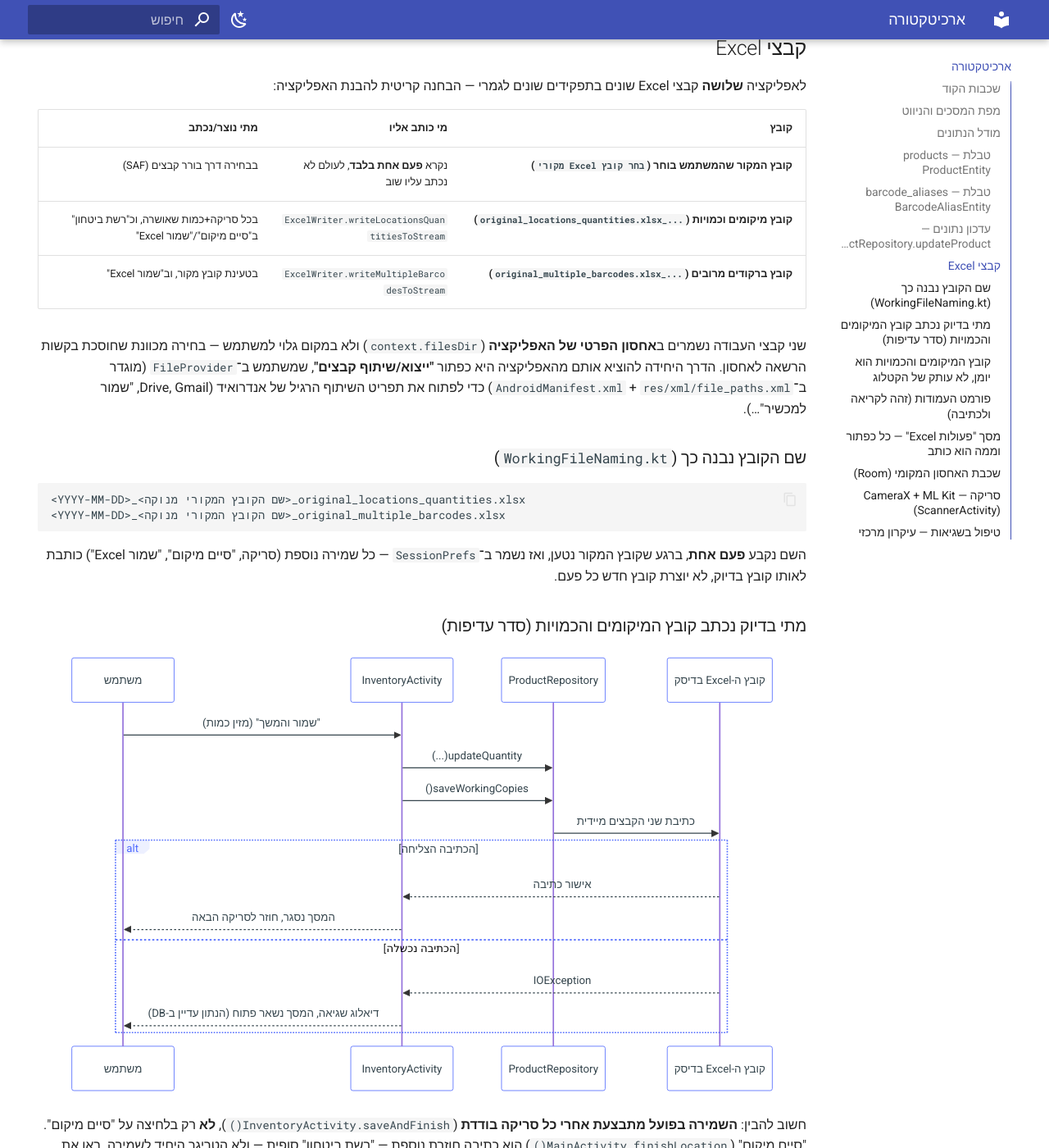
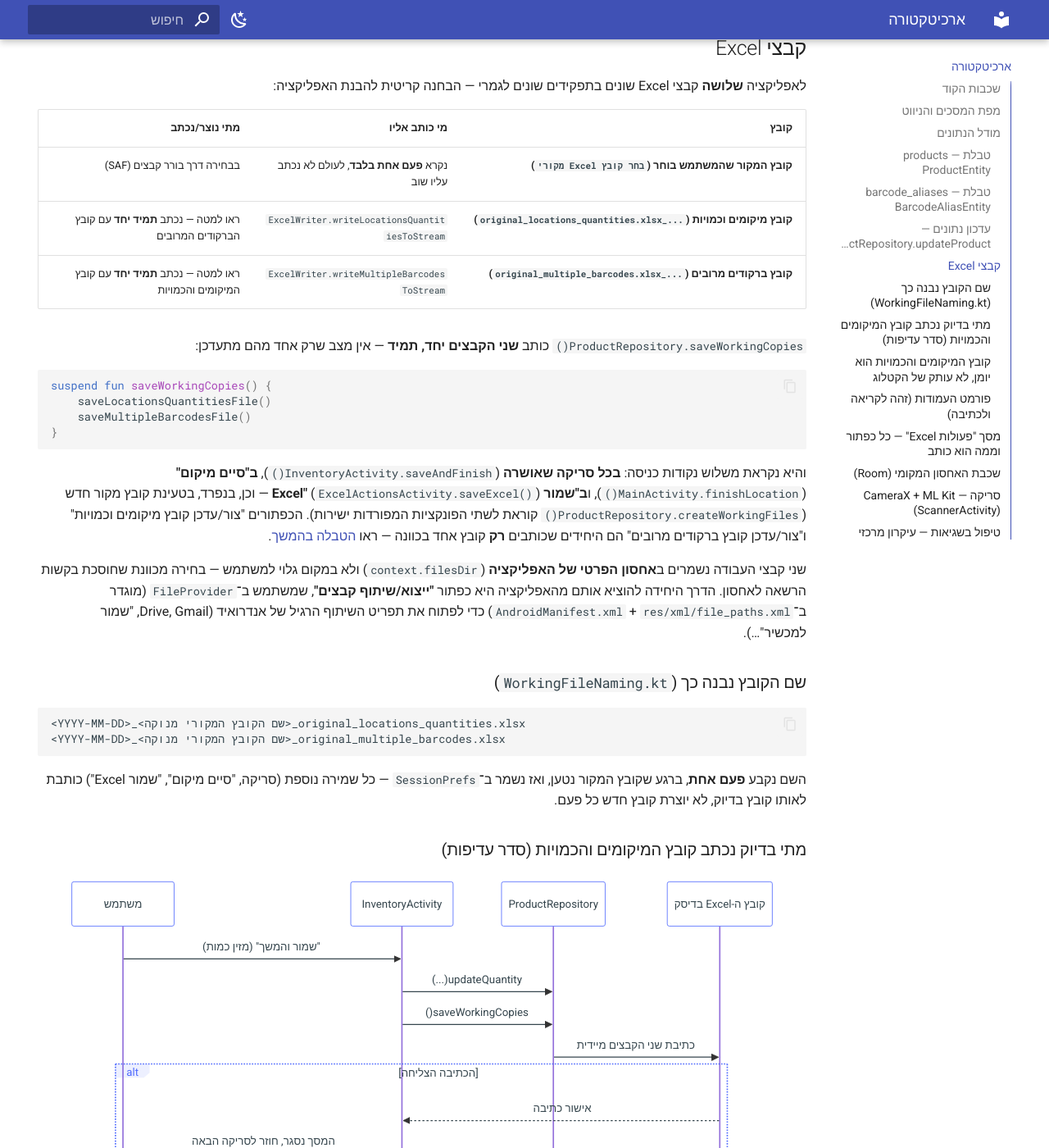
Before and after one commit to nathanemuyal/StockScanner, an MkDocs documentation site: the page built from docs/architecture.md, in a window 1280 px wide and 1400 px high, scrolled down 2829 px. Shown: the whole window at 82% size. Built offline with MkDocs 1.6.1 and Material for MkDocs 9.7.7, drawn with Linux system fonts in a browser that asks for light colours; some of the changed text lies outside the part shown.

Commit message:
Fix documentation review findings from PR #10
Addresses all 10 findings from the automated code review:

- architecture.md: correct save-timing table/prose — the two working
  files are always written together via saveWorkingCopies(), not on
  separate triggers; fix ExcelSaveException (was misnamed IOException)
  in the sequence diagram; replace a broken [[wiki-link]] pointing at
  a private memory file with a link to PR #9; correct the "only the
  first sheet is read" overstatement to account for the second
  (aliases) sheet
- behavior.md: fix the same IOException -> ExcelSaveException naming
  in two rows; add the missing total>0 condition on "סרוק מוצר"
  visibility; add a note anchoring the table to the actual test files
  as the authoritative source
- correct-usage.md: remove the contradicting "only first sheet" bullet
  (line 49 disagreed with line 8 on the same page) and stop copying
  README's limitations list inline — link to it instead so the two
  don't drift apart again
- README.md: fix the same stale "first sheet only" claim, and update
  the verification section with the current, freshly-run test count
  (120 unit tests, 0 failures) and the on-device instrumented tests
  that already exist (OnDeviceBarcodeRowTest.kt, RealPhotoScannerTest.kt)
  — it previously said on-device behavior was "not yet tested", which
  is what the reviewer flagged as stale
- docs/assets/screenshots/*.png: resize the 6 real screenshots from
  1080x2340 to 640x1387 (2x their 320px display width) and palette-
  quantize them — repo weight for these drops from ~604KB to ~236KB
  with no visible quality loss

Co-Authored-By: Claude Sonnet 5 <noreply@anthropic.com>

````diff
--- a/docs/architecture.md
+++ b/docs/architecture.md
@@ -115,8 +115,25 @@ flowchart TD
 | קובץ | מי כותב אליו | מתי נוצר/נכתב |
 |---|---|---|
 | **קובץ המקור** שהמשתמש בוחר (`בחר קובץ Excel מקורי`) | נקרא **פעם אחת בלבד**, לעולם לא נכתב עליו שוב | בבחירה דרך בורר קבצים (SAF) |
-| **קובץ מיקומים וכמויות** (`..._original_locations_quantities.xlsx`) | `ExcelWriter.writeLocationsQuantitiesToStream` | בכל סריקה+כמות שאושרה, וכ"רשת ביטחון" ב"סיים מיקום"/"שמור Excel" |
-| **קובץ ברקודים מרובים** (`..._original_multiple_barcodes.xlsx`) | `ExcelWriter.writeMultipleBarcodesToStream` | בטעינת קובץ מקור, וב"שמור Excel" |
+| **קובץ מיקומים וכמויות** (`..._original_locations_quantities.xlsx`) | `ExcelWriter.writeLocationsQuantitiesToStream` | ראו למטה — נכתב **תמיד יחד** עם קובץ הברקודים המרובים |
+| **קובץ ברקודים מרובים** (`..._original_multiple_barcodes.xlsx`) | `ExcelWriter.writeMultipleBarcodesToStream` | ראו למטה — נכתב **תמיד יחד** עם קובץ המיקומים והכמויות |
+
+`ProductRepository.saveWorkingCopies()` כותב **שני הקבצים יחד, תמיד** — אין מצב שרק אחד מהם
+מתעדכן:
+
+```kotlin
+suspend fun saveWorkingCopies() {
+    saveLocationsQuantitiesFile()
+    saveMultipleBarcodesFile()
+}
+```
+
+והיא נקראת משלוש נקודות כניסה: **בכל סריקה שאושרה** (`InventoryActivity.saveAndFinish()`),
+**ב"סיים מיקום"** (`MainActivity.finishLocation()`), ו**ב"שמור Excel"**
+(`ExcelActionsActivity.saveExcel()`) — וכן, בנפרד, בטעינת קובץ מקור חדש
+(`ProductRepository.createWorkingFiles()` קוראת לשתי הפונקציות המפורדות ישירות). הכפתורים
+"צור/עדכן קובץ מיקומים וכמויות" ו"צור/עדכן קובץ ברקודים מרובים" הם היחידים שכותבים **רק** קובץ
+אחד בכוונה — ראו [הטבלה בהמשך](#excel-actions-buttons).
 
 שני קבצי העבודה נשמרים ב**אחסון הפרטי של האפליקציה** (`context.filesDir`) ולא במקום גלוי
 למשתמש — בחירה מכוונת שחוסכת בקשות הרשאה לאחסון. הדרך היחידה להוציא אותם מהאפליקציה היא כפתור
@@ -149,15 +166,16 @@ sequenceDiagram
         FS-->>Inv: אישור כתיבה
         Inv-->>U: המסך נסגר, חוזר לסריקה הבאה
     else הכתיבה נכשלה
-        FS-->>Inv: IOException
+        FS-->>Inv: ExcelSaveException
         Inv-->>U: דיאלוג שגיאה, המסך נשאר פתוח (הנתון עדיין ב-DB)
     end
 ```
 
 חשוב להבין: **השמירה בפועל מתבצעת אחרי כל סריקה בודדת** (`InventoryActivity.saveAndFinish()`),
 **לא** רק בלחיצה על "סיים מיקום". "סיים מיקום" (`MainActivity.finishLocation()`) הוא כתיבה חוזרת
-נוספת — "רשת ביטחון" סופית — ולא הטריגר היחיד לשמירה. ראו את [[stockscanner-per-scan-excel-save]]
-בזיכרון הפרויקט לרקע ההיסטורי על השינוי הזה.
+נוספת — "רשת ביטחון" סופית — ולא הטריגר היחיד לשמירה. ראו
+[PR #9](https://github.com/nathanemuyal/StockScanner/pull/9) לרקע ההיסטורי על השינוי הזה
+(מ"שמירה רק בסיום מדף" ל"שמירה אחרי כל סריקה בודדת").
 
 ### קובץ המיקומים והכמויות הוא **יומן**, לא עותק של הקטלוג
 
@@ -186,9 +204,11 @@ sequenceDiagram
     ה־Reader/Writer כתובים מאפס מעל `java.util.zip` ו־`XmlPullParser` המובנה של אנדרואיד —
     **בלי** ספריית Apache POI, שידועה כבעייתית על אנדרואיד (תלות ב־AWT). כל תא נכתב כ־
     `t="inlineStr"` (לא כמספר) כדי שמקט כמו `"00042"` תמיד ישמור את האפסים המובילים שלו.
-    נקרא רק **הגיליון הראשון** של קובץ המקור.
+    נקרא רק **הגיליון הראשון** של קובץ המקור כרשימת המוצרים — פרט לגיליון **שני**, שאם קיים
+    ויש לו כותרות `מקט`/`ברקוד` מזוהה אוטומטית כ"ברקודים כפולים" (`ExcelReader.parseAliasSheet`).
+    גיליון שלישי ואילך, וכל גיליון שני שאינו תואם את הכותרות האלה, מתעלמים ממנו לגמרי.
 
-## מסך "פעולות Excel" — כל כפתור וממה הוא כותב
+## מסך "פעולות Excel" — כל כפתור וממה הוא כותב {#excel-actions-buttons}
 
 `ExcelActionsActivity` הוא המסך היחיד שנוגע בקובץ המקור ובכפתורי שמירה/ייצוא מפורשים:
 
````
Also changed, not shown: README.md (+12 -7 lines), docs/behavior.md (+12 -3 lines), docs/correct-usage.md (+3 -4 lines), docs/assets/screenshots/excel-actions-after-load.png, docs/assets/screenshots/excel-actions-empty.png, docs/assets/screenshots/export-share-sheet.png, docs/assets/screenshots/home-active-shelf.png, docs/assets/screenshots/home-after-finish.png, docs/assets/screenshots/home-empty.png.
